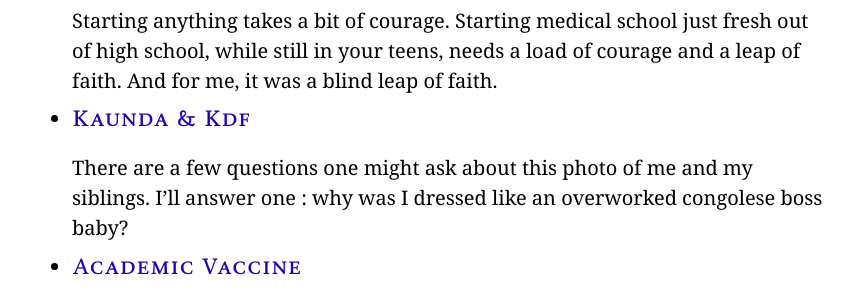
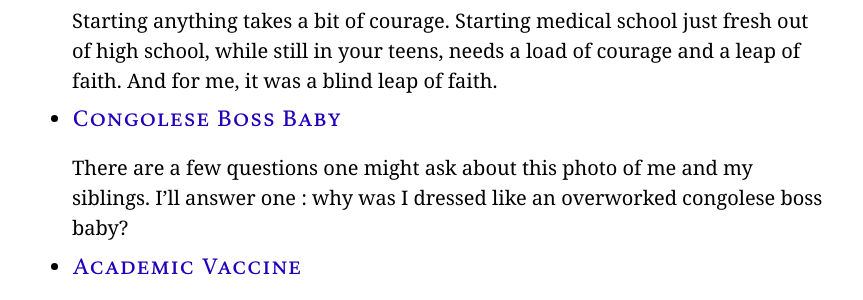
Before and after one commit to habasweiny/habasweiny.github.io, a Jekyll site: the page built from index.html, in a window 1280 px wide. Shown: the part 184-484 px from the top of the page, without its empty margins (208-1071 px from the left). Built offline with Jekyll 4.4.1, drawn with Linux system fonts in a browser that asks for light colours.

Commit message:
Update and rename 2022-1-1-kaunda-&-kdf.md to 2022-1-1-congolese-boss-baby.md

```diff
--- a/_posts/2022-1-1-kaunda-&-kdf.md
+++ b/_posts/2022-1-1-congolese-boss-baby.md
@@ -5,6 +5,8 @@
 There are a few questions one might ask about
 this photo of me and my siblings. I'll answer
 one : why was I dressed like an overworked congolese boss baby?
+
+![congolese_kaunda](../images/kaunda.jpg)
 
 I always thought mum was responsible.
 You see, mum was a part-time tailor. One of the
```
